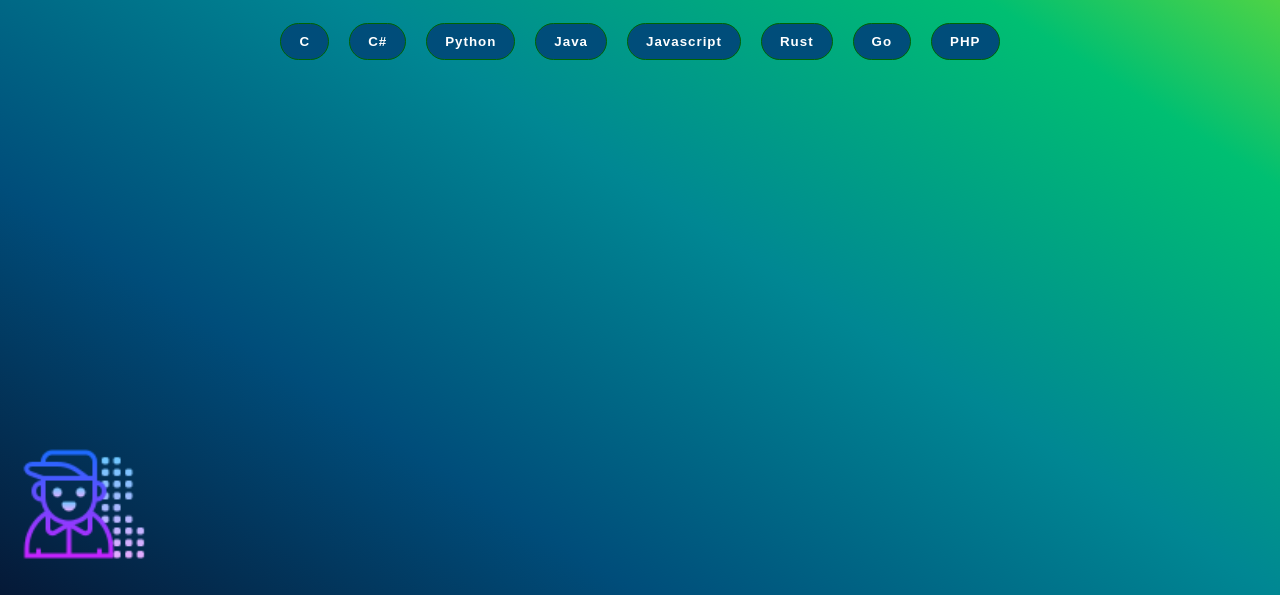
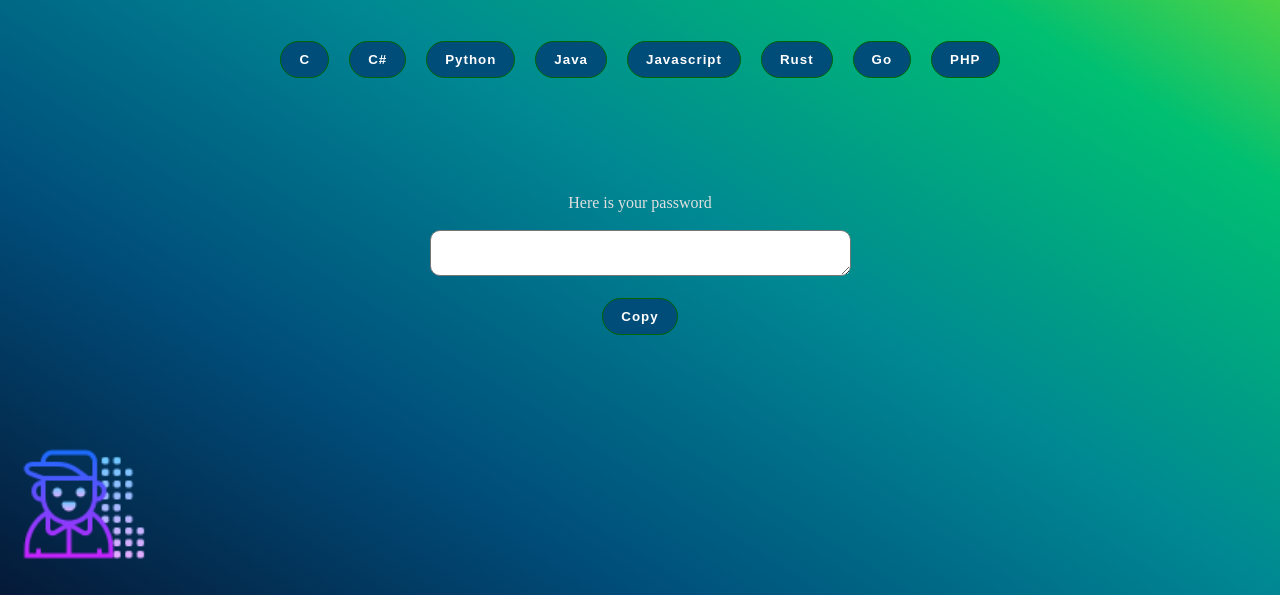
Before and after one commit to this8/password-generators, a plain HTML site: page index.html in a window 1280 px wide. Shown: the part 221-816 px from the top of the page. Drawn offline with Linux system fonts and the light colour scheme.

Commit message:
Home page
add text area to display the password and create button for copy the password

```diff
--- a/index.html
+++ b/index.html
@@ -55,6 +55,20 @@
             transition: ease-out;
             background-color: #00bf72;
 
+        }
+        .pass{
+            position: relative;
+            padding-top: 10vh;
+            width: 50vw;
+            text-align: center;
+            margin: auto;
+            color: rgb(224, 224, 224);
+            justify-content: center;
+        }
+
+        .pass textarea{
+            border-radius: 10px;
+            height: 40px;
         }
 
 
@@ -137,6 +151,7 @@
     </div>
     <br>
     <br>
+    <br>
     <h1>Password Genarator</h1>
     <img src="img/icons8-digital-buddies-96.png" alt="">
 
@@ -150,6 +165,17 @@
         <button>Rust</button>
         <button>Go</button>
         <button>PHP</button>
+    </div>
+    <br>
+    <br>
+
+    <div class="pass">
+        <label>Here is your password</label>
+        <br>
+        <br>
+        <textarea name="" id="" cols="50" rows="1"></textarea>
+        <br><br>
+        <button>Copy</button>
     </div>
 
 
```
